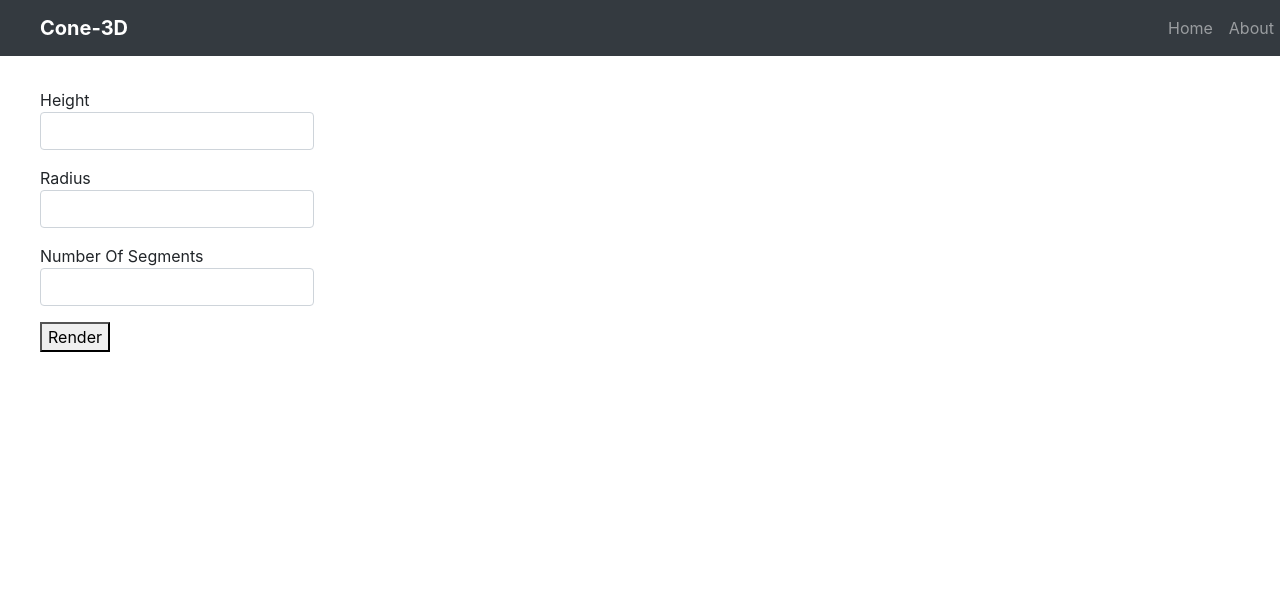
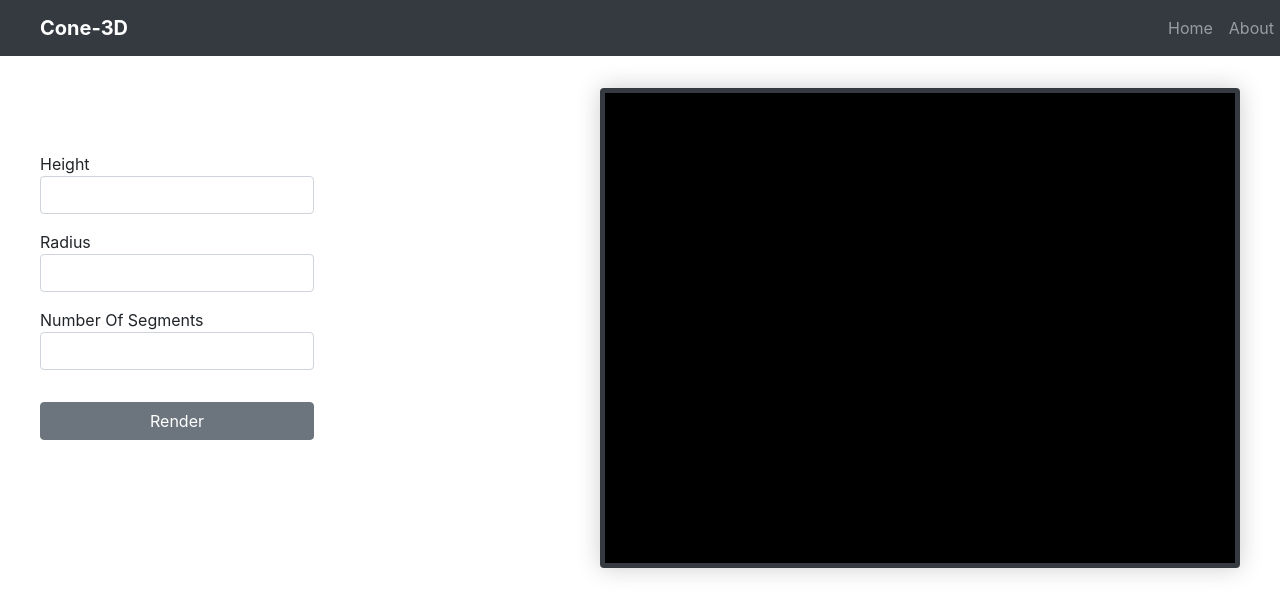
Before and after one commit to mefistodevelop/cone-3d, a React app: page / in a window 1280 px wide. Shown: the top 614 px of the page. Built offline with nearby package versions, Linux system fonts and the light colour scheme.

Commit message:
refactor:improve styles

```diff
--- a/public/index.html
+++ b/public/index.html
@@ -4,6 +4,11 @@
     <meta charset="UTF-8" />
     <link rel="icon" href="/favicon.ico" />
     <link rel="apple-touch-icon" href="/logo-192x192.png" />
+    <link rel="preconnect" href="https://fonts.gstatic.com" />
+    <link
+      href="https://fonts.googleapis.com/css2?family=Roboto:wght@400;700&display=swap"
+      rel="stylesheet"
+    />
     <meta name="viewport" content="width=device-width, initial-scale=1.0" />
     <title>cone-3d</title>
   </head>
--- a/src/client/App.scss
+++ b/src/client/App.scss
@@ -9,8 +9,16 @@
     margin-top: 2rem;
   }
 
+  &__form {
+    padding-top: 4rem;
+  }
+
   &__cone {
     width: 640px;
     height: 480px;
+    box-shadow: 0 0 25px rgba(0, 0, 0, 0.2);
+    border: 5px solid #343a40;
+    background-color: #000;
+    border-radius: 4px;
   }
 }
--- a/src/client/components/Form/Form.jsx
+++ b/src/client/components/Form/Form.jsx
@@ -68,7 +68,7 @@ export const Form = () => {
         />
       </label>
 
-      <button type="submit" className="form__button">
+      <button type="submit" className="btn btn-secondary form__button">
         Render
       </button>
     </form>
--- a/src/client/components/Form/Form.scss
+++ b/src/client/components/Form/Form.scss
@@ -5,5 +5,14 @@
     display: block;
     margin-bottom: 1rem;
     text-transform: capitalize;
+
+    &:last-of-type {
+      margin-bottom: 2rem;
+    }
+  }
+
+  &__button {
+    width: 100%;
+    margin-left: auto;
   }
 }
--- a/src/client/index.scss
+++ b/src/client/index.scss
@@ -1,9 +1,16 @@
 @import './utils/normalize.css';
+
+*,
+::before,
+::after {
+  box-sizing: border-box;
+}
 
 html,
 body {
   margin: 0;
   height: 100%;
+  font-family: 'Roboto', sans-serif;
 }
 
 #root {
```
